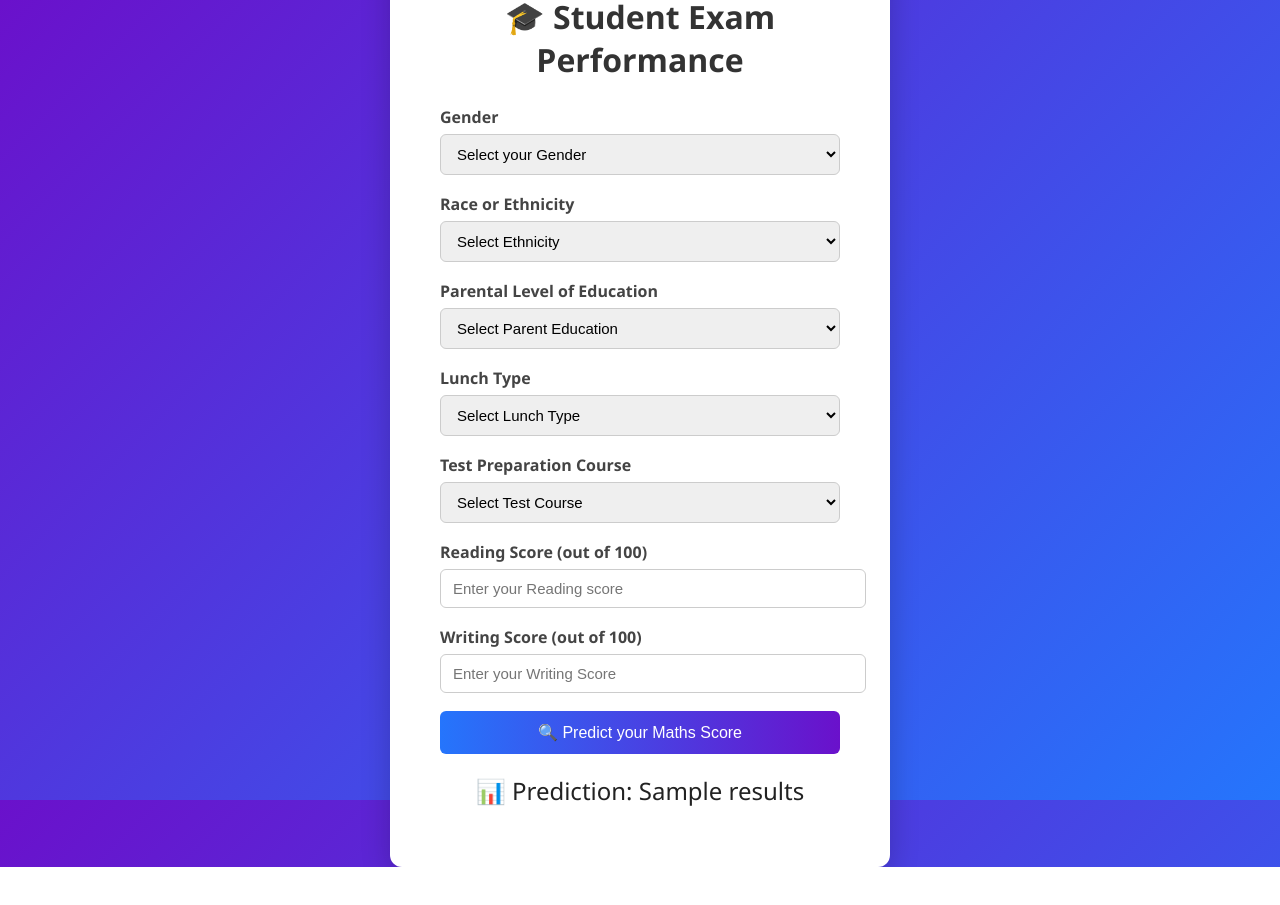
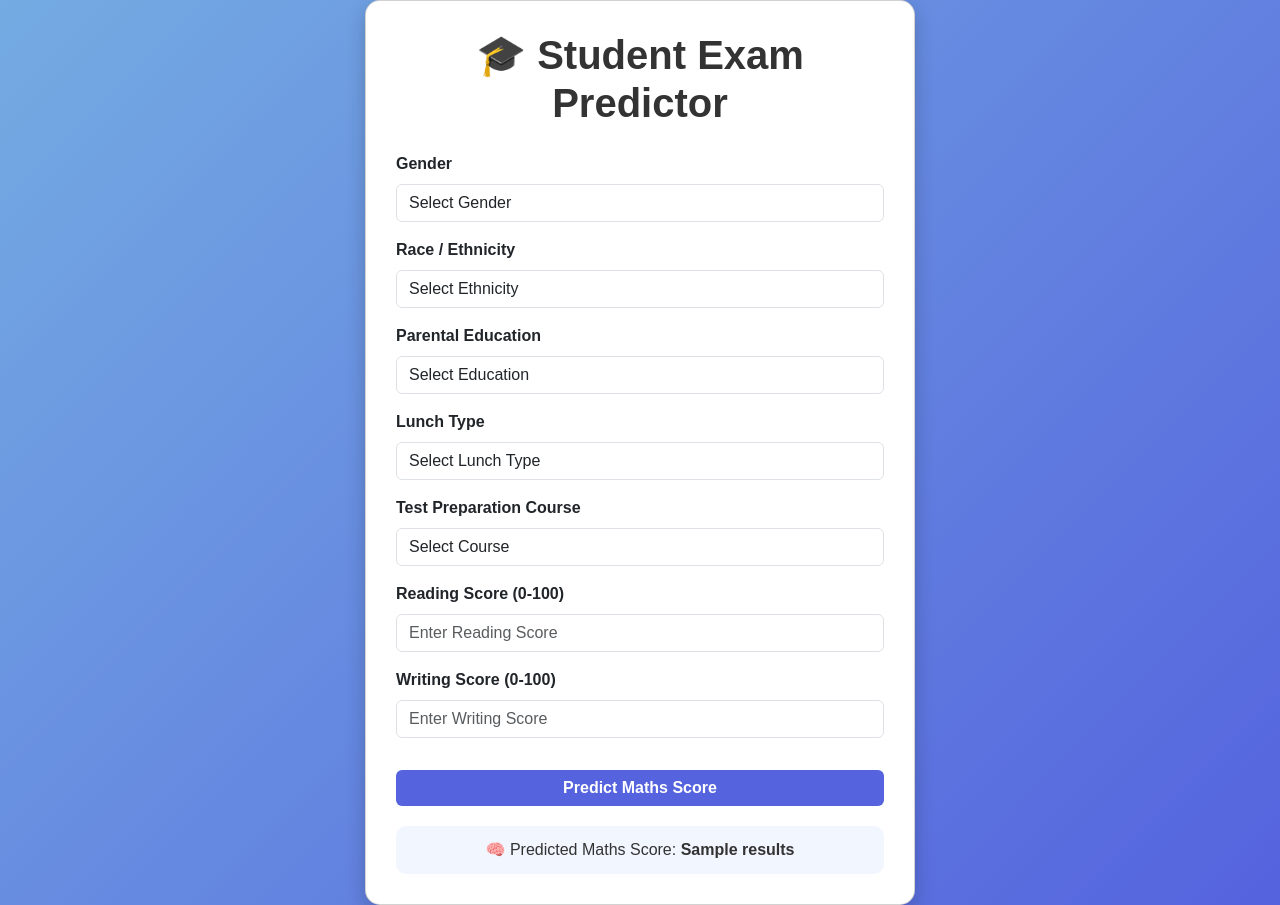
Before and after one commit to Jaswant-Singh-Agore/ML_project_1, a Flask app: template templates/home.html in a window 1280 px wide. Before the commit the page ends 867 px from the top, so only its background shows below. Run offline with Flask 3, Linux system fonts and the light colour scheme; the template is opened without the code that fills it: most values are stand-ins (such as "Sample title", 1, 10 or a date in 2020).

Commit message:
Final version of form UI

```diff
--- a/templates/home.html
+++ b/templates/home.html
@@ -3,100 +3,79 @@
 <head>
     <meta charset="UTF-8">
     <meta name="viewport" content="width=device-width, initial-scale=1.0">
-    <title>Student Exam Performance Prediction</title>
-
+    <title>Student Exam Predictor</title>
+    <link href="https://cdn.jsdelivr.net/npm/bootstrap@5.3.3/dist/css/bootstrap.min.css" rel="stylesheet">
     <style>
         body {
-            font-family: 'Segoe UI', Tahoma, Geneva, Verdana, sans-serif;
-            background: linear-gradient(135deg, #6a11cb, #2575fc);
-            height: 100vh;
-            margin: 0;
+            background: linear-gradient(135deg, #74ABE2, #5563DE);
+            min-height: 100vh;
             display: flex;
             align-items: center;
             justify-content: center;
+            font-family: 'Poppins', sans-serif;
         }
 
-        .login {
+        .card {
+            border-radius: 15px;
+            box-shadow: 0px 8px 20px rgba(0,0,0,0.2);
+            width: 100%;
+            max-width: 550px;
             background: #fff;
-            padding: 40px 50px;
-            border-radius: 12px;
-            box-shadow: 0 8px 30px rgba(0, 0, 0, 0.2);
-            width: 400px;
-            animation: fadeIn 0.8s ease-in-out;
+            padding: 30px;
         }
 
         h1 {
             text-align: center;
+            font-weight: 700;
+            margin-bottom: 25px;
             color: #333;
-            margin-bottom: 25px;
         }
 
-        label {
+        .form-label {
             font-weight: 600;
-            color: #444;
         }
 
-        select, input[type="number"] {
+        .btn-primary {
             width: 100%;
-            padding: 10px 12px;
-            margin-top: 6px;
-            margin-bottom: 18px;
-            border: 1px solid #ccc;
-            border-radius: 6px;
-            font-size: 15px;
-            transition: 0.3s;
+            background: #5563DE;
+            border: none;
+            font-weight: 600;
         }
 
-        select:focus, input:focus {
-            border-color: #2575fc;
-            box-shadow: 0 0 6px rgba(37, 117, 252, 0.4);
-            outline: none;
+        .btn-primary:hover {
+            background: #3949ab;
         }
 
-        .btn {
-            width: 100%;
-            background: linear-gradient(90deg, #2575fc, #6a11cb);
-            border: none;
-            color: white;
+        .prediction-box {
+            margin-top: 20px;
+            text-align: center;
             padding: 12px;
-            font-size: 16px;
-            border-radius: 6px;
-            cursor: pointer;
-            transition: 0.3s;
-        }
-
-        .btn:hover {
-            background: linear-gradient(90deg, #6a11cb, #2575fc);
-            transform: translateY(-2px);
-        }
-
-        h2 {
-            text-align: center;
-            color: #222;
-            margin-top: 20px;
+            background: #f2f6ff;
+            border-radius: 10px;
             font-weight: 500;
-        }
-
-        @keyframes fadeIn {
-            from { opacity: 0; transform: translateY(-20px); }
-            to { opacity: 1; transform: translateY(0); }
+            color: #333;
         }
     </style>
 </head>
 <body>
-    <div class="login">
-        <form action="{{ url_for('predict_datapoint') }}" method="post">
-            <h1>🎓 Student Exam Performance</h1>
 
-            <label>Gender</label>
-            <select name="gender" required>
-                <option selected disabled value="">Select your Gender</option>
+    <div class="card">
+        <h1>🎓 Student Exam Predictor</h1>
+
+        <form action="{{ url_for('predict_datapoint')}}" method="post">
+
+            <div class="mb-3">
+                <label class="form-label">Gender</label>
+                <select class="form-control" name="gender" required>
+                    <option selected disabled value="">Select Gender</option>
                     <option value="male">Male</option>
                     <option value="female">Female</option>
                 </select>
+            </div>
 
-            <label>Race or Ethnicity</label>
-            <select name="ethnicity" required>
+            <div class="mb-3">
+                <label class="form-label">Race / Ethnicity</label>
+                <select class="form-control" name="ethnicity" required>
                     <option selected disabled value="">Select Ethnicity</option>
                     <option value="group A">Group A</option>
                     <option value="group B">Group B</option>
@@ -104,42 +83,59 @@
                     <option value="group D">Group D</option>
                     <option value="group E">Group E</option>
                 </select>
+            </div>
 
-            <label>Parental Level of Education</label>
-            <select name="parental_level_of_education" required>
-                <option selected disabled value="">Select Parent Education</option>
-                <option value="associate's degree">Associate's degree</option>
-                <option value="bachelor's degree">Bachelor's degree</option>
-                <option value="high school">High school</option>
-                <option value="master's degree">Master's degree</option>
-                <option value="some college">Some college</option>
-                <option value="some high school">Some high school</option>
+            <div class="mb-3">
+                <label class="form-label">Parental Education</label>
+                <select class="form-control" name="parental_level_of_education" required>
+                    <option selected disabled value="">Select Education</option>
+                    <option value="associate's degree">Associate's Degree</option>
+                    <option value="bachelor's degree">Bachelor's Degree</option>
+                    <option value="high school">High School</option>
+                    <option value="master's degree">Master's Degree</option>
+                    <option value="some college">Some College</option>
+                    <option value="some high school">Some High School</option>
                 </select>
+            </div>
 
-            <label>Lunch Type</label>
-            <select name="lunch" required>
+            <div class="mb-3">
+                <label class="form-label">Lunch Type</label>
+                <select class="form-control" name="lunch" required>
                     <option selected disabled value="">Select Lunch Type</option>
-                <option value="free/reduced">Free/reduced</option>
+                    <option value="free/reduced">Free/Reduced</option>
                     <option value="standard">Standard</option>
                 </select>
+            </div>
 
-            <label>Test Preparation Course</label>
-            <select name="test_preparation_course" required>
-                <option selected disabled value="">Select Test Course</option>
+            <div class="mb-3">
+                <label class="form-label">Test Preparation Course</label>
+                <select class="form-control" name="test_preparation_course" required>
+                    <option selected disabled value="">Select Course</option>
                     <option value="none">None</option>
                     <option value="completed">Completed</option>
                 </select>
+            </div>
 
-            <label>Reading Score (out of 100)</label>
-            <input type="number" name="reading_score" placeholder="Enter your Reading score" min="0" max="100" required>
+            <div class="mb-3">
+                <label class="form-label">Reading Score (0-100)</label>
+                <input class="form-control" type="number" name="reading_score" min="0" max="100" required placeholder="Enter Reading Score">
+            </div>
 
-            <label>Writing Score (out of 100)</label>
-            <input type="number" name="writing_score" placeholder="Enter your Writing Score" min="0" max="100" required>
+            <div class="mb-3">
+                <label class="form-label">Writing Score (0-100)</label>
+                <input class="form-control" type="number" name="writing_score" min="0" max="100" required placeholder="Enter Writing Score">
+            </div>
 
-            <input class="btn" type="submit" value="🔍 Predict your Maths Score">
+            <button class="btn btn-primary mt-3" type="submit">Predict Maths Score</button>
         </form>
 
-        <h2>📊 Prediction: {{ results }}</h2>
+        {% if results %}
+        <div class="prediction-box">
+            🧠 Predicted Maths Score: <strong>{{ results }}</strong>
         </div>
+        {% endif %}
+
+    </div>
+
 </body>
 </html>
```
Also changed, not shown: requirements.txt (+10 -10 lines). Lines whose indentation alone changed are shown as unchanged.
